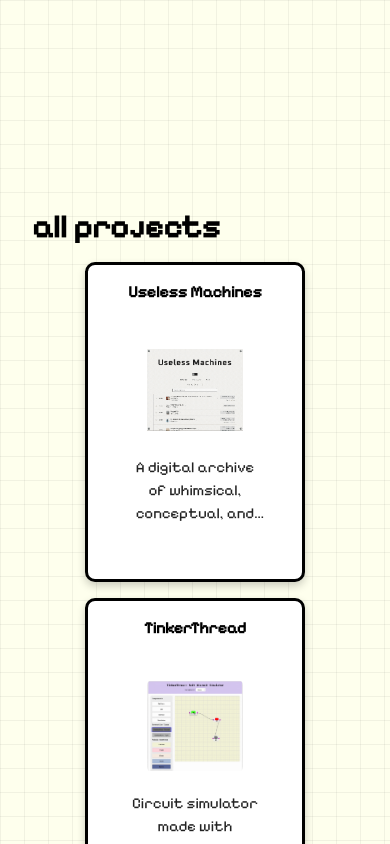
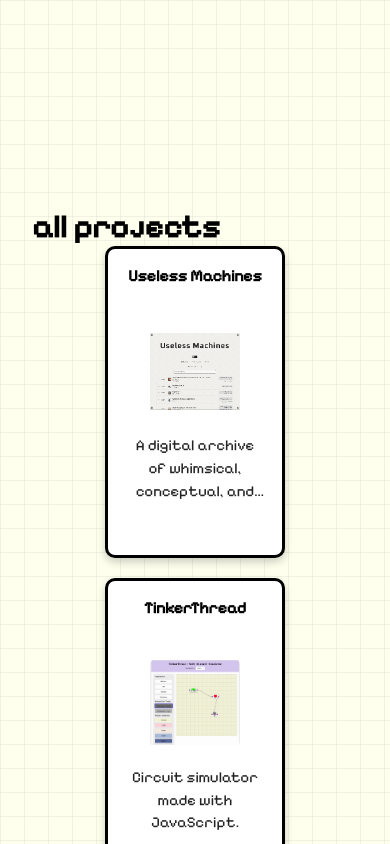
Before and after one commit to yafira/yafira.xyz, a Next.js app: page /projects in a window 390 px wide. Built offline with nearby package versions, Linux system fonts and the light colour scheme.

Commit message:
fix: made all projects cards more responsive to window size

```diff
--- a/src/app/styles/styles.css
+++ b/src/app/styles/styles.css
@@ -654,6 +654,7 @@ html.home-locked .connector-lines {
   transition: transform 0.3s ease;
   overflow: hidden;
   scroll-snap-align: start;
+  min-width: 0; /* critical: prevents child text/images from forcing overflow */
 }
 .project-box:hover {
   transform: translateY(-5px);
@@ -782,6 +783,8 @@ html.home-locked .connector-lines {
   line-clamp: 2;
   -webkit-box-orient: vertical;
   overflow: hidden;
+  min-width: 0;
+  overflow-wrap: anywhere;
 }
 
 /* drawer close */
@@ -803,32 +806,34 @@ html.home-locked .connector-lines {
   background-color: rgba(0, 0, 0, 0.05);
 }
 
-/* === all projects grid (single source of truth) === */
+/* all projects grid */
+/* keep 4 columns on wide screens, collapse only when window shrinks */
 .projects-grid {
   display: grid;
-  grid-template-columns: repeat(4, 220px);
+  grid-template-columns: repeat(4, minmax(0, var(--card-w)));
+  gap: clamp(20px, 3vw, 36px);
   justify-content: center;
-  gap: 2rem;
-  padding: 3rem 2rem;
   width: 100%;
-  max-width: 1200px;
   margin: 0 auto;
 }
 
-/* fixed width + taller height to fit larger text */
+/* critical: prevent grid overflow when resizing browser */
 .projects-grid .project-box {
-  width: 220px;
-  min-width: 220px;
-  height: 320px;
-  min-height: 320px;
-  overflow: hidden;
-  padding-top: 0.85rem;
-}
-
-/* slightly smaller image to make room */
+  width: var(--card-w);
+  min-width: 0; /* prevents horizontal overflow */
+}
+
+/* keep image responsive inside the card */
 .projects-grid .project-box .project-image {
-  width: 116px;
-  height: 116px;
+  width: clamp(110px, 12vw, 135px);
+  height: clamp(110px, 12vw, 135px);
+}
+
+/* makes sure long titles/descriptions never force width */
+.projects-grid .project-box .box-text,
+.projects-grid .project-box .project-description {
+  min-width: 0;
+  overflow-wrap: anywhere;
 }
 
 /* title: show up to 2 lines and reserve space */
@@ -868,17 +873,24 @@ html.home-locked .connector-lines {
   overflow-wrap: anywhere;
 }
 
-/* small screens for grid */
-@media (max-width: 768px) {
+/* responsive breakpoints for the grid */
+@media (max-width: 1200px) {
   .projects-grid {
-    gap: 1rem;
-    padding: 1rem;
-    grid-template-columns: repeat(2, 220px);
-  }
-}
-@media (max-width: 500px) {
+    grid-template-columns: repeat(3, minmax(0, var(--card-w)));
+  }
+}
+@media (max-width: 900px) {
   .projects-grid {
-    grid-template-columns: 220px;
+    grid-template-columns: repeat(2, minmax(0, var(--card-w)));
+  }
+}
+@media (max-width: 520px) {
+  .projects-grid {
+    grid-template-columns: 1fr;
+    justify-items: center;
+  }
+  .projects-grid .project-box {
+    width: min(92vw, var(--card-w));
   }
 }
 
```
